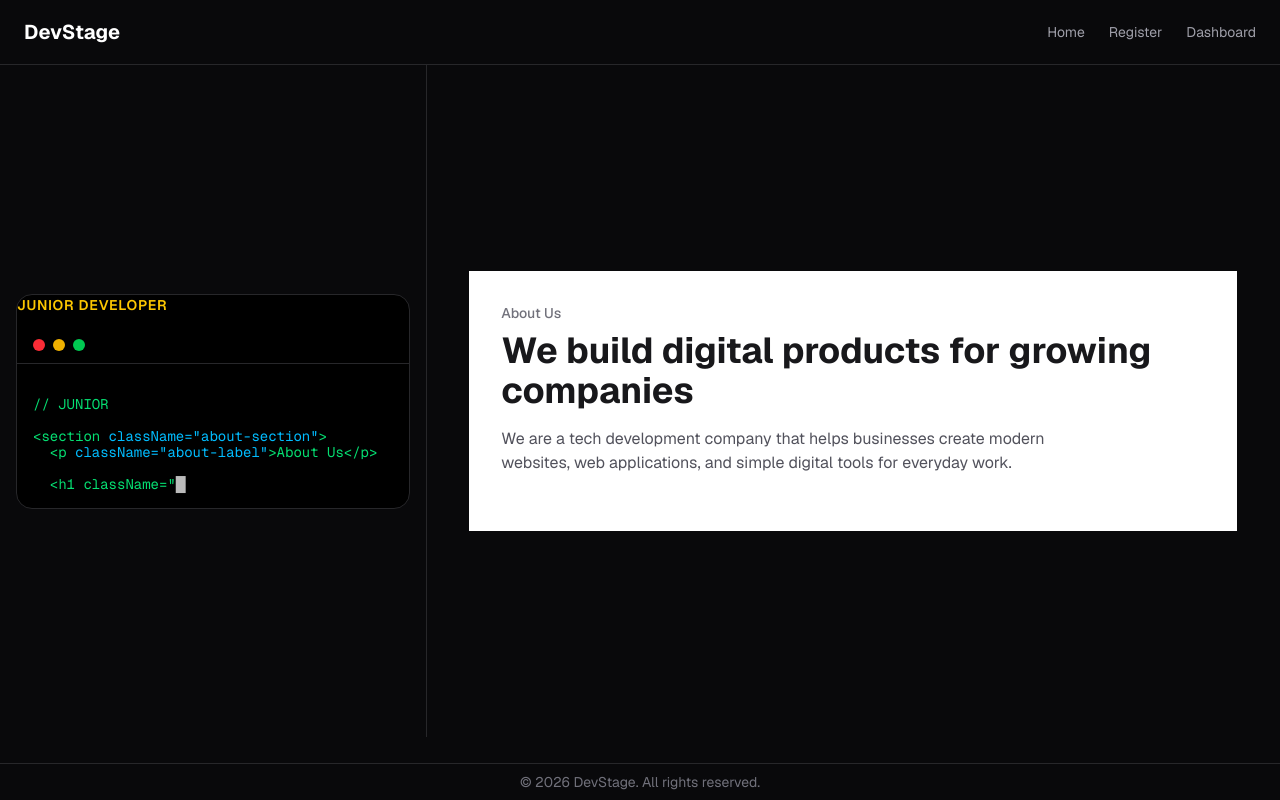
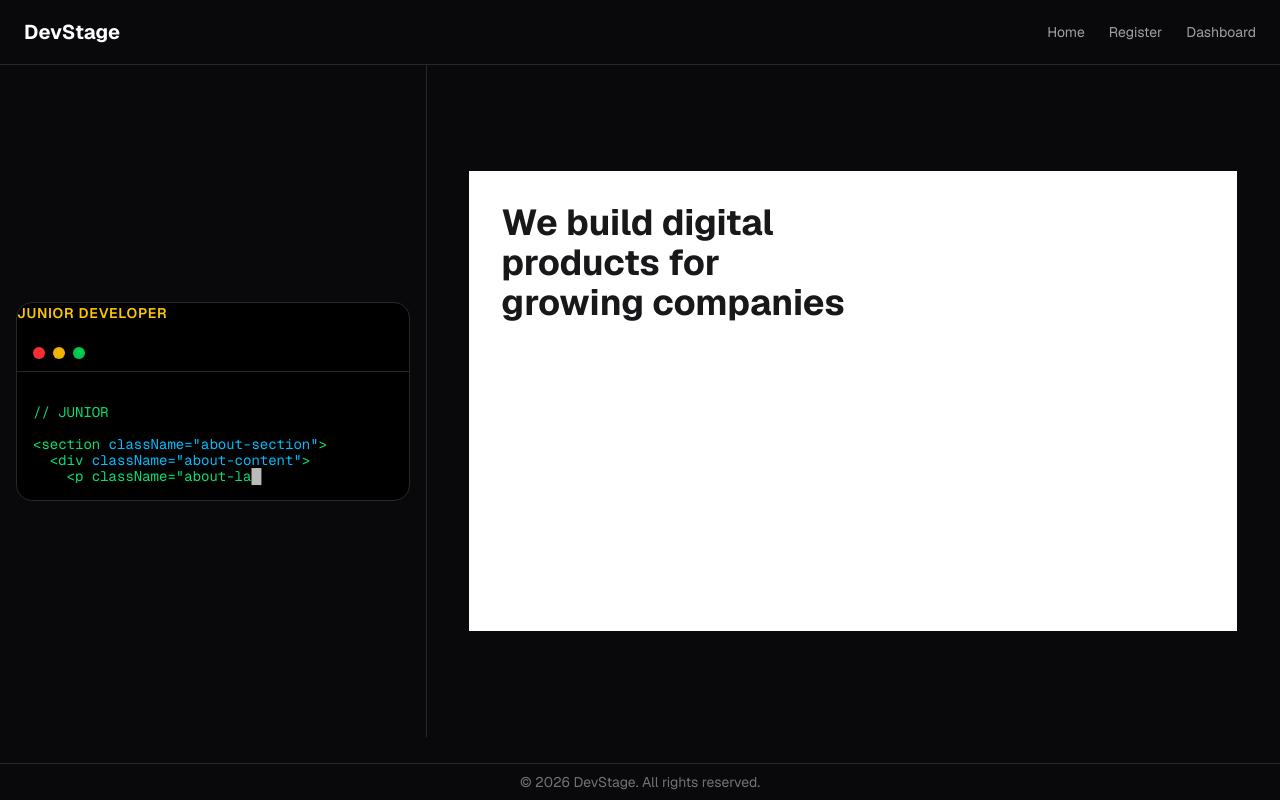
Before and after one commit to saeedhei/team-alla-biloshapka, a Next.js app: page / in a window 1280 px wide. Built offline with nearby package versions, Linux system fonts and the light colour scheme.

Commit message:
replace cards with photo layout in about section

```diff
--- a/app/home/AboutSection.tsx
+++ b/app/home/AboutSection.tsx
@@ -14,14 +14,16 @@ export default function AboutSection({
 
   const showTitle = animationStep >= 1;
   const showEyebrow = animationStep >= 2;
-  const showDescription = animationStep >= 2;
-  const showButton = animationStep >= 3;
-  const showCards = animationStep >= 4;
+  const showDescription = animationStep >= 3;
+  const showButton = animationStep >= 4;
+  const showPhoto = animationStep >= 5;
 
   return (
     <section
       className={`${aboutStyles.section.base} ${aboutStyles.section[currentStage]}`}
     >
+      <div className="grid items-center gap-8 lg:grid-cols-[1.2fr_1fr]">
+        <div>
           {showEyebrow && <p className={aboutStyles.eyebrow}>About Us</p>}
 
           {showTitle && (
@@ -36,9 +38,9 @@ export default function AboutSection({
             <p
               className={`${aboutStyles.description.base} ${aboutStyles.description[currentStage]}`}
             >
-          We are a tech development company that helps businesses create modern
-          websites, web applications, and simple digital tools for everyday
-          work.
+              We are a tech development company that helps businesses create
+              modern websites, web applications, and simple digital tools for
+              everyday work.
             </p>
           )}
 
@@ -49,58 +51,18 @@ export default function AboutSection({
               Start a project
             </button>
           )}
-
-      {showCards && (
-        <div className={aboutStyles.cardsGrid}>
-          <div
-            className={`${aboutStyles.card.base} ${aboutStyles.card[currentStage]}`}
-          >
-            <h2
-              className={`${aboutStyles.cardTitle.base} ${aboutStyles.cardTitle[currentStage]}`}
-            >
-              Websites
-            </h2>
-
-            <p
-              className={`${aboutStyles.cardText.base} ${aboutStyles.cardText[currentStage]}`}
-            >
-              Clean and simple company websites.
-            </p>
         </div>
 
-          <div
-            className={`${aboutStyles.card.base} ${aboutStyles.card[currentStage]}`}
-          >
-            <h2
-              className={`${aboutStyles.cardTitle.base} ${aboutStyles.cardTitle[currentStage]}`}
-            >
-              Web Apps
-            </h2>
-
-            <p
-              className={`${aboutStyles.cardText.base} ${aboutStyles.cardText[currentStage]}`}
-            >
-              Useful tools for clients and teams.
-            </p>
-          </div>
-
-          <div
-            className={`${aboutStyles.card.base} ${aboutStyles.card[currentStage]}`}
-          >
-            <h2
-              className={`${aboutStyles.cardTitle.base} ${aboutStyles.cardTitle[currentStage]}`}
-            >
-              Support
-            </h2>
-
-            <p
-              className={`${aboutStyles.cardText.base} ${aboutStyles.cardText[currentStage]}`}
-            >
-              Help with improving existing products.
-            </p>
-          </div>
+        {showPhoto && (
+          <div className="overflow-hidden rounded-2xl border border-white/20">
+            <img
+              src="/about_us.png"
+              alt="Team working on a digital product"
+              className="h-80 w-full object-cover"
+            />
           </div>
         )}
+      </div>
     </section>
   );
 }
--- a/app/home/CodePanel.tsx
+++ b/app/home/CodePanel.tsx
@@ -44,10 +44,13 @@ export default function CodePanel({
   const MIDDLE_STAGE_INDEX = fullCode.indexOf("// MIDDLE");
   const SENIOR_STAGE_INDEX = fullCode.indexOf("// SENIOR");
 
+  const ABOUT_INDEX = fullCode.indexOf(ABOUT_ANIMATION_EVENTS.ABOUT);
   const TITLE_INDEX = fullCode.indexOf(ABOUT_ANIMATION_EVENTS.TITLE);
-  const ABOUT_INDEX = fullCode.indexOf(ABOUT_ANIMATION_EVENTS.ABOUT);
+  const DESCRIPTION_INDEX = fullCode.indexOf(
+    ABOUT_ANIMATION_EVENTS.DESCRIPTION,
+  );
   const BUTTON_INDEX = fullCode.indexOf(ABOUT_ANIMATION_EVENTS.BUTTON);
-  const CARDS_INDEX = fullCode.indexOf(ABOUT_ANIMATION_EVENTS.CARDS);
+  const PHOTO_INDEX = fullCode.indexOf(ABOUT_ANIMATION_EVENTS.PHOTO);
 
   useEffect(() => {
     let index = 0;
@@ -55,13 +58,15 @@ export default function CodePanel({
     const interval = setInterval(() => {
       setDisplayedCode(fullCode.slice(0, index));
 
-      if (index > CARDS_INDEX) {
+      if (PHOTO_INDEX !== -1 && index > PHOTO_INDEX) {
+        onAnimationStepChange(5);
+      } else if (BUTTON_INDEX !== -1 && index > BUTTON_INDEX) {
         onAnimationStepChange(4);
-      } else if (index > BUTTON_INDEX) {
+      } else if (DESCRIPTION_INDEX !== -1 && index > DESCRIPTION_INDEX) {
         onAnimationStepChange(3);
-      } else if (index > ABOUT_INDEX) {
+      } else if (TITLE_INDEX !== -1 && index > TITLE_INDEX) {
         onAnimationStepChange(2);
-      } else if (index > TITLE_INDEX) {
+      } else if (ABOUT_INDEX !== -1 && index > ABOUT_INDEX) {
         onAnimationStepChange(1);
       }
 
--- a/app/home/aboutStyles.ts
+++ b/app/home/aboutStyles.ts
@@ -1,6 +1,6 @@
 export const aboutStyles = {
   section: {
-    base: "w-full p-8 text-zinc-900 transition-all duration-1000",
+    base: "min-h-[460px] w-full p-8 text-zinc-900 transition-all duration-1000",
     junior: "bg-white",
     middle: "bg-blue-50 rounded-2xl shadow-xl",
     senior:
--- a/app/home/animation/aboutAnimationEvents.ts
+++ b/app/home/animation/aboutAnimationEvents.ts
@@ -1,19 +1,21 @@
 export const ABOUT_ANIMATION_EVENTS = {
+  ABOUT: '<p className="about-label">About Us</p>',
   TITLE: '<h1 className="about-title">',
-  ABOUT: '<p className="about-label">About Us</p>',
+  DESCRIPTION: '<p className="about-description">',
   BUTTON: '<button className="about-button">',
-  CARDS: '<div className="about-cards">',
+  PHOTO: '<img className="about-photo"',
 
   UPDATE_TITLE: 'className="about-title text-5xl font-bold"',
   UPDATE_BUTTON: 'className="about-button rounded-xl bg-cyan-500"',
-  UPDATE_CARDS: 'className="about-cards grid grid-cols-3 gap-6"',
-  UPDATE_BACKGROUND: 'className="about-section bg-blue-950 rounded-3xl"',
+  UPDATE_BACKGROUND:
+    'className="about-section grid grid-cols-[1.2fr_1fr] gap-8 bg-blue-950 rounded-3xl"',
+  UPDATE_PHOTO: 'className="about-photo rounded-2xl object-cover"',
 
   PREMIUM_TITLE: 'className="about-title text-6xl font-extrabold tracking-tight"',
   PREMIUM_BUTTON:
     'className="about-button rounded-2xl bg-cyan-400 shadow-cyan-400/40"',
-  PREMIUM_CARDS:
-    'className="about-card rounded-3xl bg-white/10 backdrop-blur"',
   PREMIUM_BACKGROUND:
-    'className="about-section bg-gradient-to-br from-blue-950 to-indigo-900 rounded-[2rem]"',
+    'className="about-section grid grid-cols-[1.2fr_1fr] gap-10 bg-gradient-to-br from-blue-950 to-indigo-900 rounded-[2rem]"',
+  PREMIUM_PHOTO:
+    'className="about-photo rounded-[2rem] object-cover shadow-2xl"',
 } as const;
--- a/app/home/animation/aboutAnimationScript.ts
+++ b/app/home/animation/aboutAnimationScript.ts
@@ -2,6 +2,7 @@ export const aboutAnimationScript = `
 // JUNIOR
 
 <section className="about-section">
+  <div className="about-content">
     <p className="about-label">About Us</p>
 
     <h1 className="about-title">
@@ -16,17 +17,15 @@ export const aboutAnimationScript = `
     <button className="about-button">
       Start a project
     </button>
+  </div>
 
-  <div className="about-cards">
-    <article className="about-card">Websites</article>
-    <article className="about-card">Web Apps</article>
-    <article className="about-card">Support</article>
-  </div>
+  <img className="about-photo" src="/about_us.png" />
 </section>
 
 // MIDDLE
 
-<section className="about-section bg-blue-950 rounded-3xl">
+<section className="about-section grid grid-cols-[1.2fr_1fr] gap-8 bg-blue-950 rounded-3xl">
+  <div className="about-content">
     <h1 className="about-title text-5xl font-bold">
       We build digital products for growing companies
     </h1>
@@ -34,17 +33,15 @@ export const aboutAnimationScript = `
     <button className="about-button rounded-xl bg-cyan-500">
       Start a project
     </button>
+  </div>
 
-  <div className="about-cards grid grid-cols-3 gap-6">
-    <article className="about-card rounded-2xl border">Websites</article>
-    <article className="about-card rounded-2xl border">Web Apps</article>
-    <article className="about-card rounded-2xl border">Support</article>
-  </div>
+  <img className="about-photo rounded-2xl object-cover" src="/about_us.png" />
 </section>
 
 // SENIOR
 
-<section className="about-section bg-gradient-to-br from-blue-950 to-indigo-900 rounded-[2rem]">
+<section className="about-section grid grid-cols-[1.2fr_1fr] gap-10 bg-gradient-to-br from-blue-950 to-indigo-900 rounded-[2rem]">
+  <div className="about-content">
     <h1 className="about-title text-6xl font-extrabold tracking-tight">
       We build digital products for growing companies
     </h1>
@@ -52,11 +49,8 @@ export const aboutAnimationScript = `
     <button className="about-button rounded-2xl bg-cyan-400 shadow-cyan-400/40">
       Start a project
     </button>
+  </div>
 
-  <div className="about-cards grid grid-cols-3 gap-6">
-    <article className="about-card rounded-3xl bg-white/10 backdrop-blur">Websites</article>
-    <article className="about-card rounded-3xl bg-white/10 backdrop-blur">Web Apps</article>
-    <article className="about-card rounded-3xl bg-white/10 backdrop-blur">Support</article>
-  </div>
+  <img className="about-photo rounded-[2rem] object-cover shadow-2xl" src="/about_us.png" />
 </section>
 `;
```
Also changed, not shown: public/about_us.png (added). Lines whose indentation alone changed are shown as unchanged.
